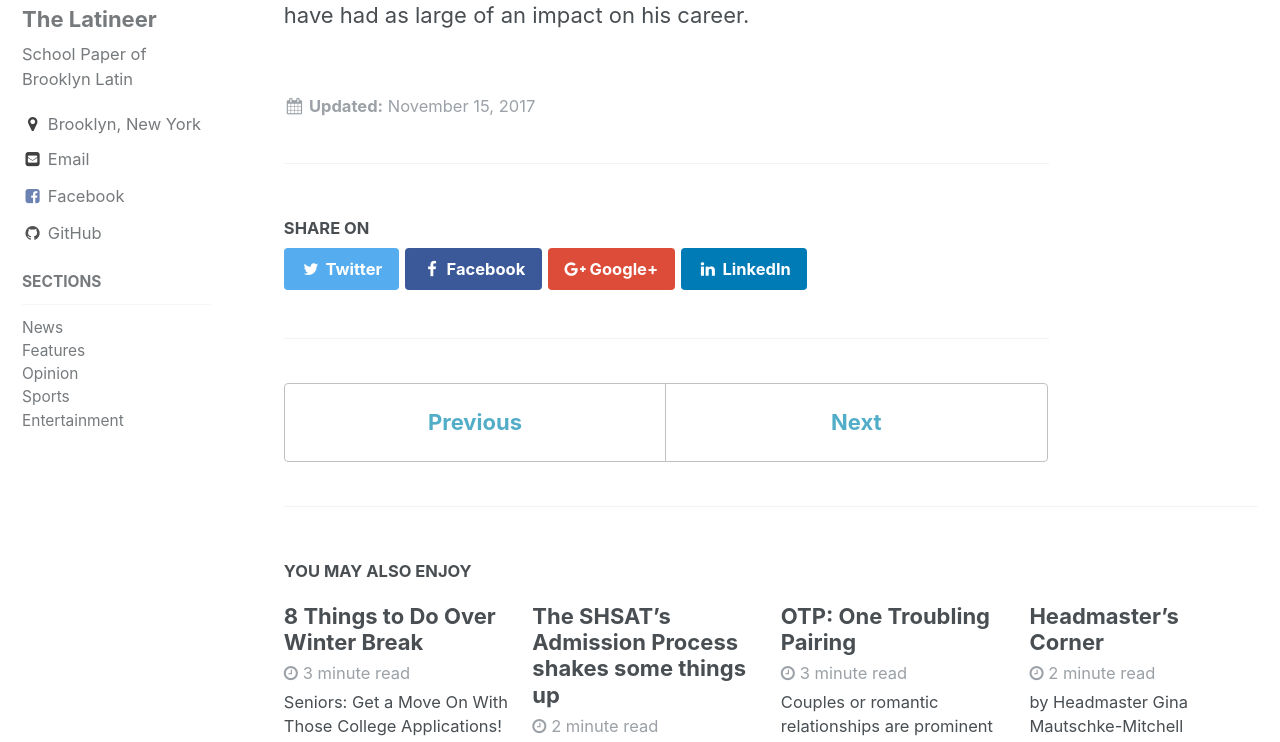
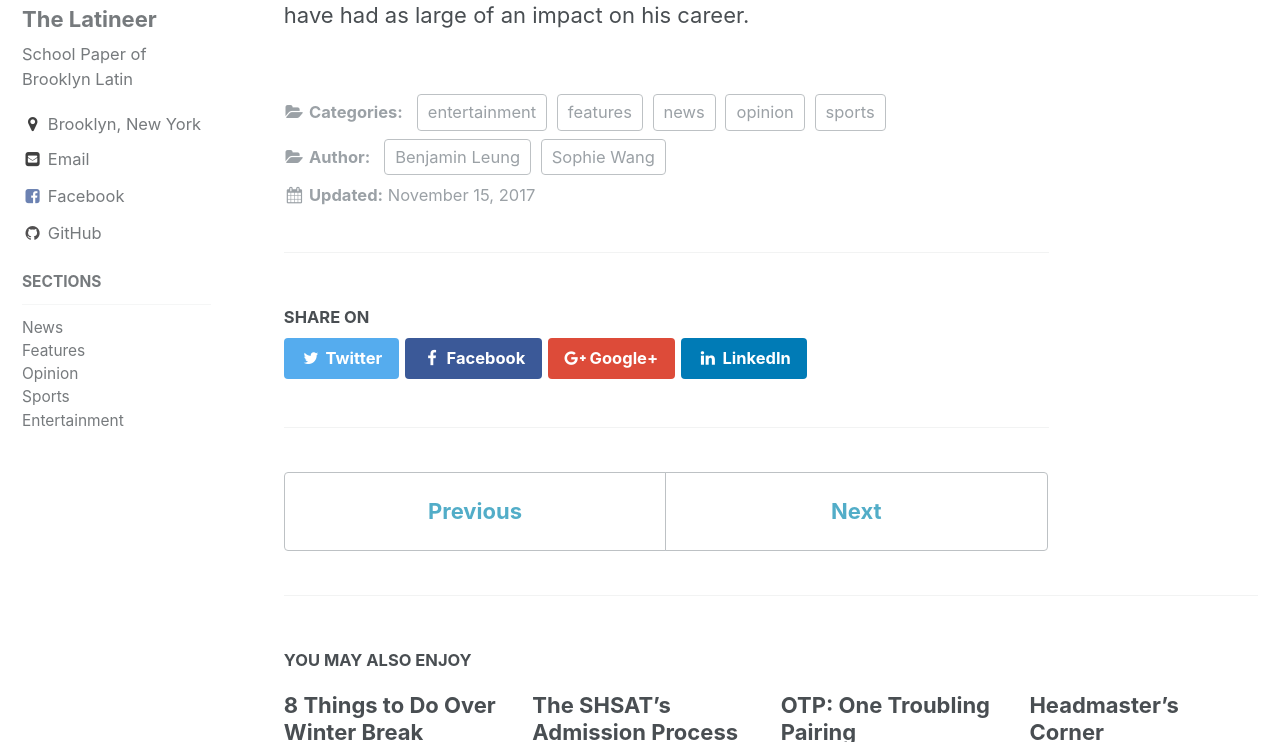
Before and after one commit to rvente/site, a Jekyll site: the page built from _posts/2017-11-15-olympics.md, in a window 1280 px wide and 900 px high, scrolled down 1614 px, cut to the strip 158-900 px from the top of the window. Built offline with Jekyll 4.4.1, drawn with Linux system fonts in a browser that asks for light colours; some of the changed text lies outside the part shown.

Commit message:
Update 2017-11-15-olympics.md

```diff
--- a/_posts/2017-11-15-olympics.md
+++ b/_posts/2017-11-15-olympics.md
@@ -1,3 +1,16 @@
+---
+title: "Olympians Face Gender Hurdles"
+categories:
+  - features
+  - news
+  - entertainment
+  - sports
+  - opinion
+author:
+  - Sophie Wang
+  - Benjamin Leung
+---
+
 In Rio de Janeiro's Summer 2016 Olympic Games, the United States team won the most medals. Despite the United States' dominating performance, the issue of gender inequality reared its ugly head as seen through the unequal punishments of male US swimmer Ryan Lochte and female US soccer goalkeeper Hope Solo.
 
 Midway through the Olympic Games on the morning of August 14th, reports came in claiming that Ryan Lochte and three of his US teammates were held at gunpoint after their taxi was stopped. Lochte insisted that he was robbed by individuals posing as armed police officers. However, his narrative was inconsistent and small details changed over time. After investigators failed to gather sufficient evidence for his story and a surveillance video was released, Lochte bore the brunt of the blame for fabricating his entire statement and received a 10-month suspension from the US swim team. Nevertheless, he was allowed to participate in "Dancing with the Stars" and even received a new reality TV show deal.  But was this punishment fitting enough for Lochte's actions? If a woman were to commit the same crime as he did, would she have been treated the same way?
```
